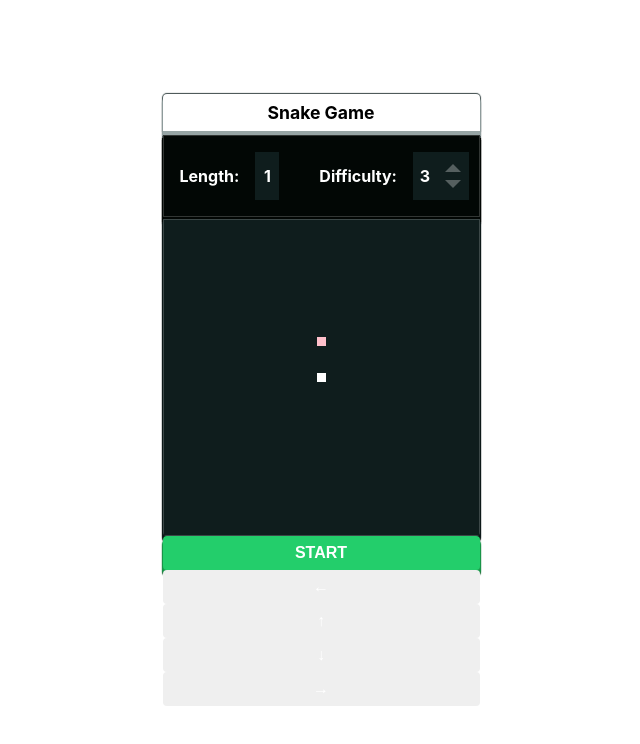
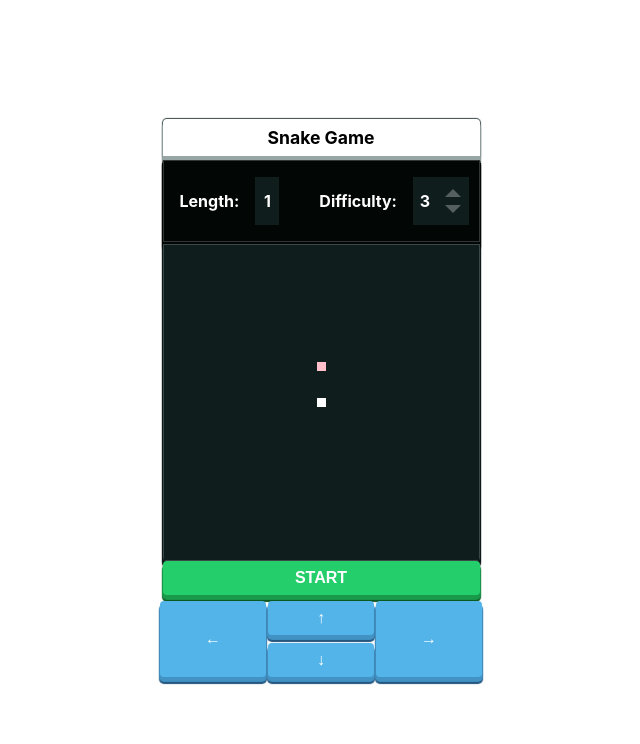
Before and after one commit to version-1/hooks-snake-game, a React (Create React App) app: page / in a window 1280 px wide. Shown: the top 744 px of the page, without its empty margins (319-959 px from the left). Built offline with nearby package versions, Linux system fonts and the light colour scheme.

Commit message:
add style for manipulation button

```diff
--- a/src/index.css
+++ b/src/index.css
@@ -189,3 +189,40 @@ body {
 .btn-gameover:active {
   background: #DE4064;
 }
+
+.manipulation-panel {
+  margin-top: 2px;
+  display: flex;
+  justify-content: center;
+}
+
+.manipulation-btn {
+  min-width: 106px;
+  margin: 4px 2px;
+  background: #52B4E8;
+  box-shadow: 0px 4px 1px 1px #4293C4, 0px 6px 1px 1px #21507B;
+}
+
+.btn-move:active {
+  background: #4293C4;
+}
+
+.btn-left,
+.btn-right
+{
+  min-width: 106px;
+  width: 106px;
+}
+.btn-left {
+  margin-left: 0;
+}
+.btn-right {
+  margin-right: 0;
+}
+
+.btn-up,
+.btn-down
+{
+  margin-left: 0px;
+  margin-right: 0px;
+}
```
